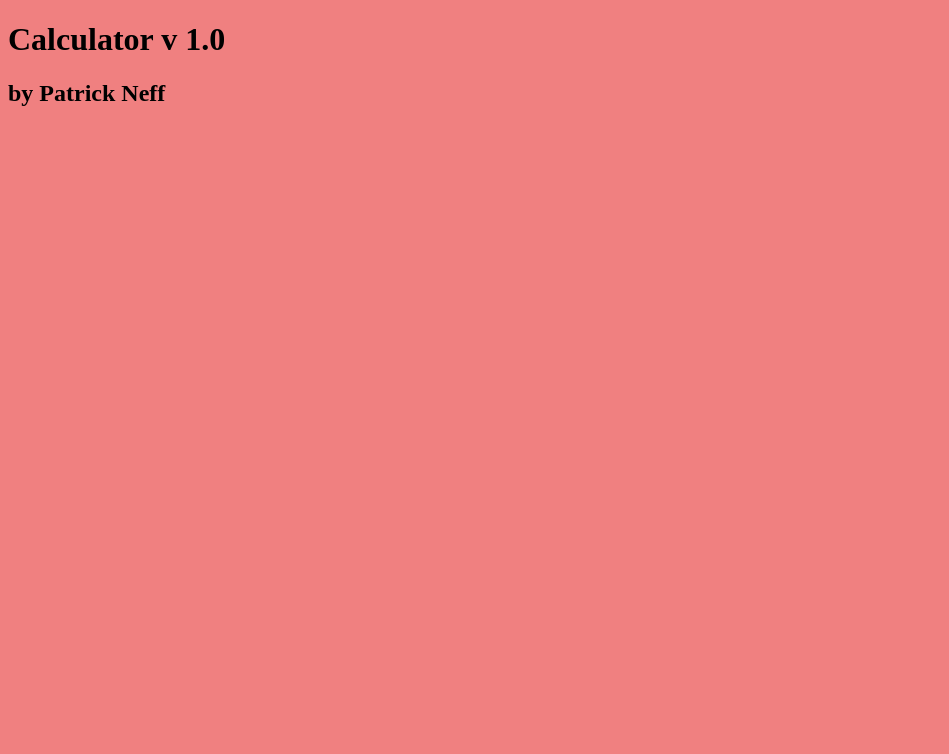
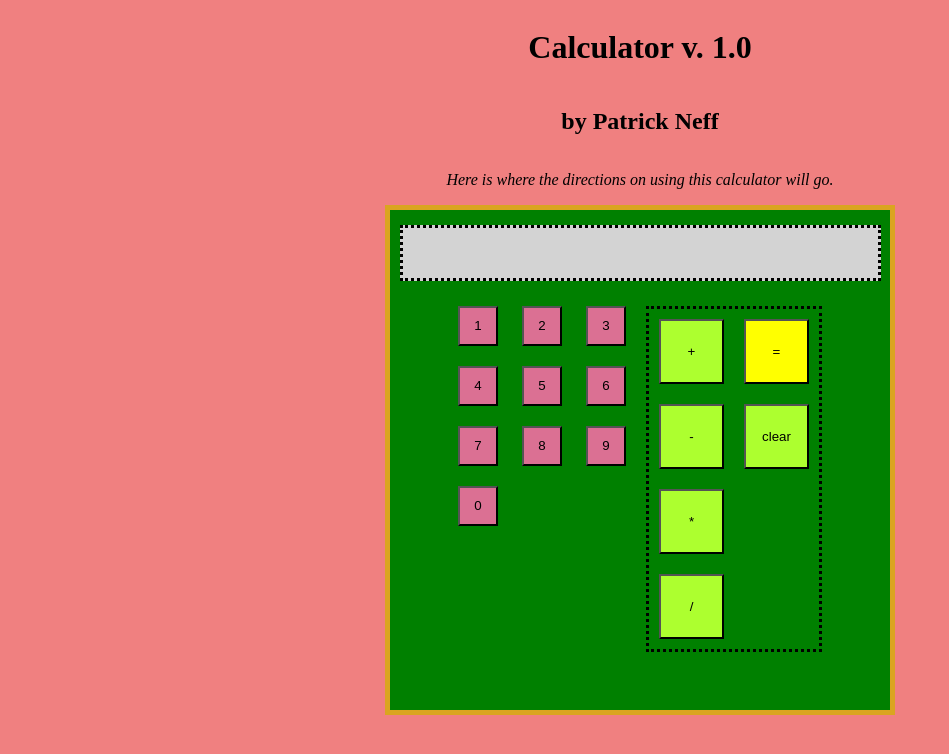
Before and after one commit to pneff88/calculator, a plain HTML site: page index.html in a window 1280 px wide. Shown: the whole page, without its empty margins (0-949 px from the left). Drawn offline with Linux system fonts and the light colour scheme.

Commit message:
basic working calculator

```diff
--- a/index.html
+++ b/index.html
@@ -9,8 +9,43 @@
     <script src="./script.js" defer></script>
 </head>
 <body>
-    <h1>Calculator v 1.0</h1>
+    <h1>Calculator v. 1.0</h1>
     <h2>by Patrick Neff</h2>
+    <p><em>Here is where the directions on using this calculator will go.</em></p>
+
+    <div id='calculator' class='calculator'>
+
+        <div id='calculatorDisplay'></div>
+
+            <div id='calcBottom'>
+
+            <div id='numPanel'>
+                <div id='row1'>
+                <button id='1' class='numBut'>1</button> <button id='2' class='numBut'>2</button> <button id='3' class='numBut'>3</button>
+                </div>
+                <div id='row2'>
+                <button id='4' class='numBut'>4</button> <button id='5' class='numBut'>5</button> <button id='6' class='numBut'>6</button>
+                </div>
+                <div id='row3'>
+                <button id='7' class='numBut'>7</button> <button id='8' class='numBut'>8</button> <button id='9' class='numBut'>9</button>
+                </div>
+                <div id='row4'>
+                <button id='0' class='numBut'>0</button>
+                </div>
+            </div>
+
+            <div id='operatorPanel'>
+                <button id='+' class='operatorBut'>+</button> <button id='-' class='operatorBut'>-</button>
+                <button id='*' class='operatorBut'>*</button> <button id='/' class='operatorBut'>/</button>
+                <button id='equal' class='operatorBut'>=</button>
+                <button id='clear' class='operatorBut'>clear</button>
+            </div>
+
+            </div>
+
+
+
+    </div>
 
 </body>
 </html>
--- a/script.js
+++ b/script.js
@@ -0,0 +1,114 @@
+const calculatorDisplay = document.getElementById('calculatorDisplay')
+
+const one = document.getElementById('1');
+const two = document.getElementById('2');
+const three = document.getElementById('3');
+const four = document.getElementById('4');
+const five = document.getElementById('5');
+const six = document.getElementById('6');
+const seven = document.getElementById('7');
+const eight = document.getElementById('8');
+const nine = document.getElementById('9');
+const zero = document.getElementById('0');
+
+const plus = document.getElementById('+');
+const minus = document.getElementById('-');
+const times = document.getElementById('*');
+const divide = document.getElementById('/');
+const equal = document.getElementById('equal');
+const clear = document.getElementById('clear');
+
+let displayString = ' '
+
+let numA = null;
+let numB = null;
+
+calculatorDisplay.textContent = displayString;
+
+one.addEventListener('click', () => {
+    displayString += '1'
+    calculatorDisplay.textContent = displayString;
+})
+two.addEventListener('click', () => {
+    displayString += '2'
+    calculatorDisplay.textContent = displayString;
+})
+three.addEventListener('click', () => {
+    displayString += '3'
+    calculatorDisplay.textContent = displayString;
+})
+
+four.addEventListener('click', () => {
+    displayString += '4'
+    calculatorDisplay.textContent = displayString;
+})
+
+five.addEventListener('click', () => {
+    displayString += '5'
+    calculatorDisplay.textContent = displayString;
+})
+six.addEventListener('click', () => {
+    displayString += '6'
+    calculatorDisplay.textContent = displayString;
+})
+
+seven.addEventListener('click', () => {
+    displayString += '7'
+    calculatorDisplay.textContent = displayString;
+})
+eight.addEventListener('click', () => {
+    displayString += '8'
+    calculatorDisplay.textContent = displayString;
+})
+
+nine.addEventListener('click', () => {
+    displayString += '9'
+    calculatorDisplay.textContent = displayString;
+})
+zero.addEventListener('click', () => {
+    displayString += '0'
+    calculatorDisplay.textContent = displayString;
+})
+
+plus.addEventListener('click', () => {
+    numA = Number(displayString);
+    displayString = ' + '
+    calculatorDisplay.textContent = displayString;
+})
+minus.addEventListener('click', () => {
+    numA = Number(displayString);
+    displayString = ' - '
+    calculatorDisplay.textContent = displayString;
+})
+times.addEventListener('click', () => {
+    numA = Number(displayString);
+    displayString = ' * '
+    calculatorDisplay.textContent = displayString;
+})
+divide.addEventListener('click', () => {
+    numA = Number(displayString);
+    displayString = ' - '
+    calculatorDisplay.textContent = displayString;
+})
+
+equal.addEventListener('click', () => {
+    numB = Number(displayString.slice(3));
+    let sign = displayString[1];
+    if (sign == "+") {
+        displayString = (numA + numB).toString();
+    } else if (sign == "-") {
+        displayString = (numA - numB).toString();
+    } else if (sign == "*") {
+        displayString = (numA * numB).toString();
+    } else if (sign == "/") {
+        displayString = (numA / numB).toString();
+    }
+    calculatorDisplay.textContent = displayString;
+})
+
+clear.addEventListener('click', () => {
+    numA = null;
+    numB = null;
+    displayString = ''
+    calculatorDisplay.textContent = displayString;
+})
--- a/style.css
+++ b/style.css
@@ -1,3 +1,62 @@
-* {
+body {
     background-color: lightcoral;
+    display: flex;
+    flex-direction: column;
+    align-items: center;
 }
+
+.calculator {
+    width: 500px;
+    height: 500px;
+    background-color: green;
+    display: flex;
+    flex-direction: column;
+    align-items: center;
+    border: solid goldenrod;
+    border-width: 5px;
+}
+
+#calculatorDisplay {
+    background-color: lightgrey;
+    width: 475px;
+    min-height: 50px;
+    margin: 15px;
+    border: dotted black;
+    display: flex;
+}
+
+#numPanel {
+    display: flex;
+    flex-direction: column;
+}
+
+#calcBottom {
+    display: flex;
+}
+
+.numBut {
+    width: 40px;
+    height: 40px;
+    background-color: palevioletred;
+    margin: 10px
+}
+
+#operatorPanel {
+    border: dotted black;
+    margin: 10px;
+    display: flex;
+    flex-direction: column;
+    flex-wrap: wrap;
+    max-height: 350px;
+}
+
+.operatorBut {
+    width: 65px;
+    height: 65px;
+    background-color: greenyellow;
+    margin: 10px;
+}
+
+#equal {
+    background-color: yellow;
+}
```
